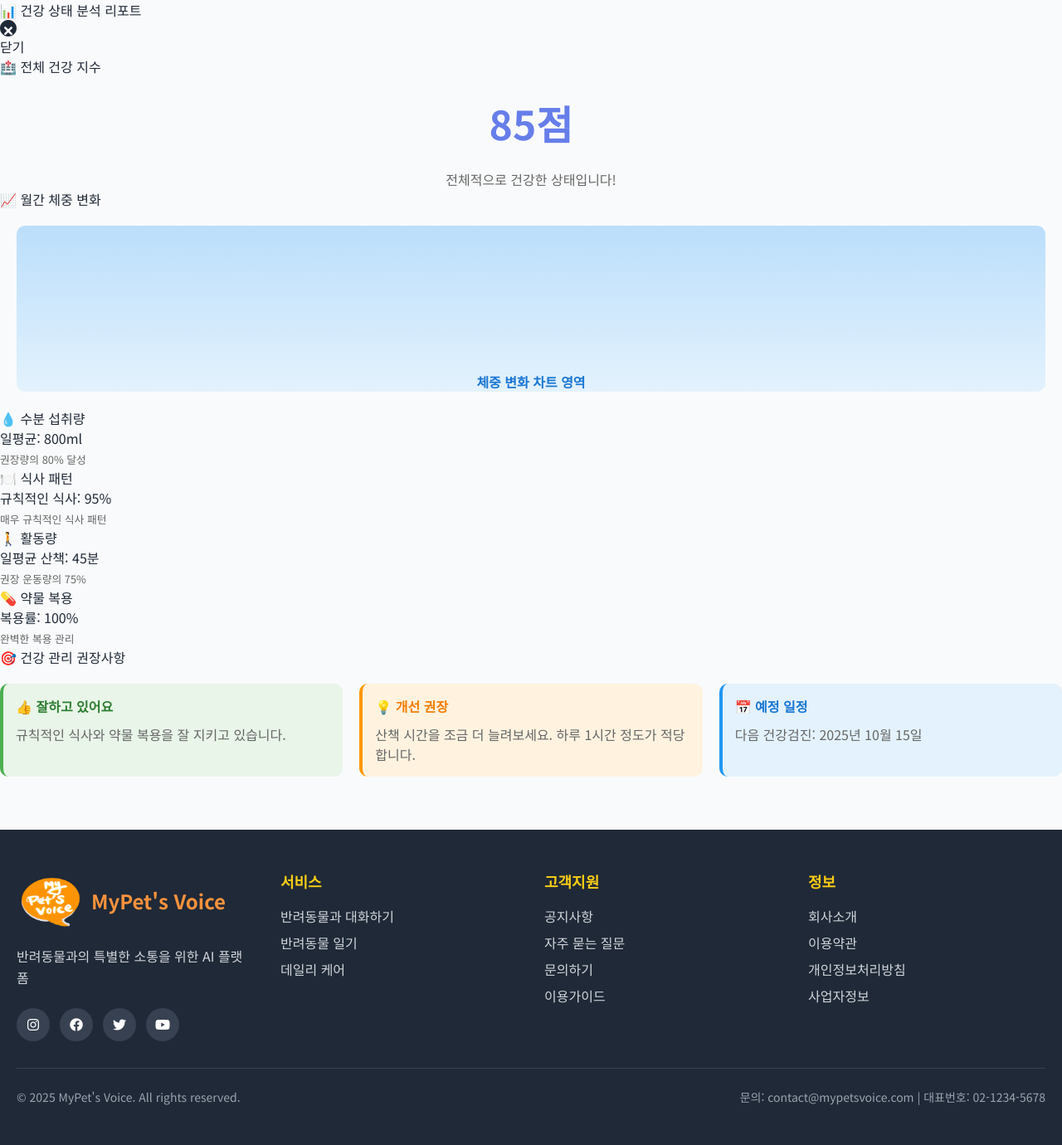
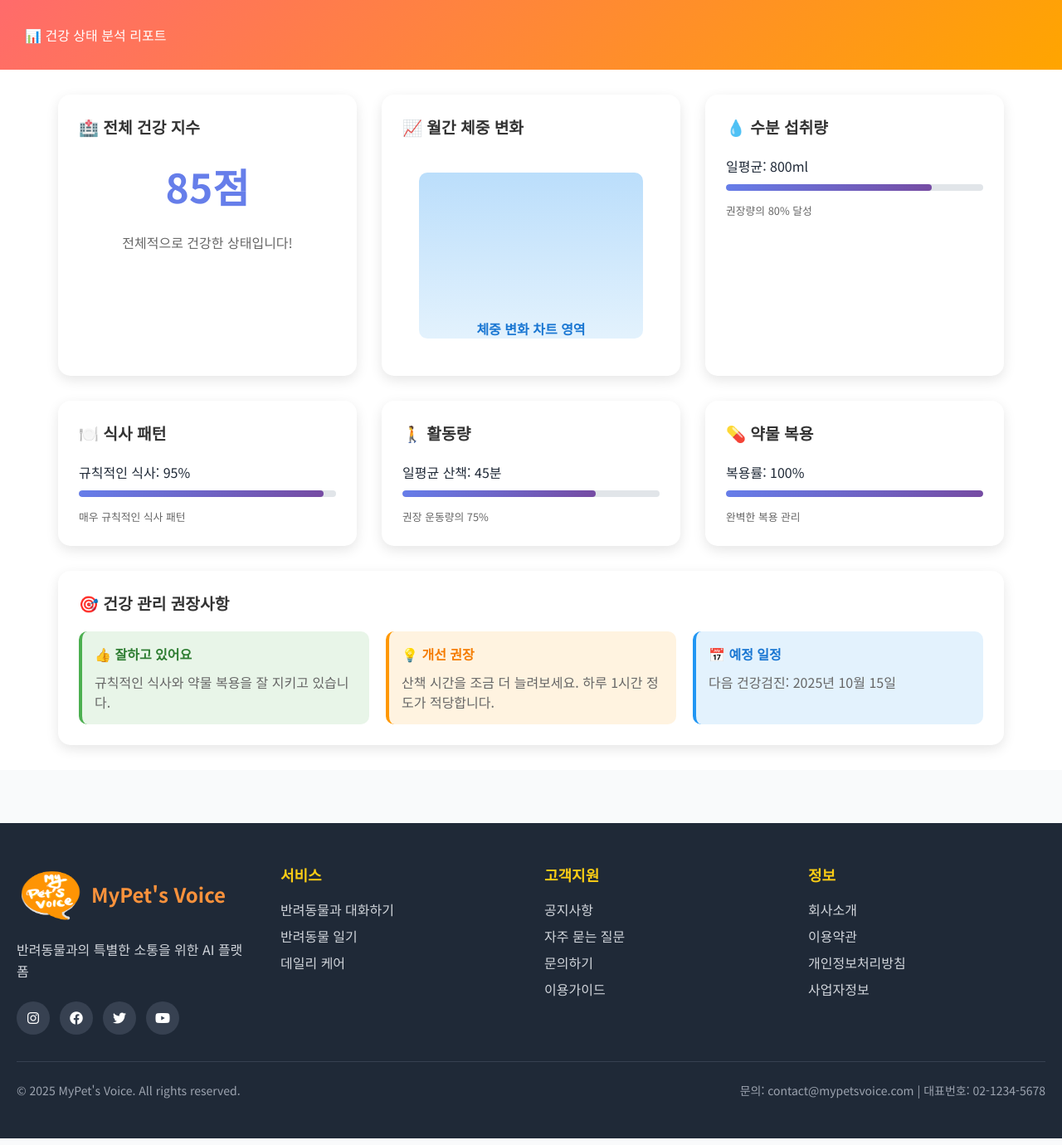
Before and after one commit to MyPetsVoice/my-pets-voice, a Flask app: template app/templates/dailycare/analysis_pet.html in a window 1280 px wide. Shown: the part 80-1460 px from the top of the page at 83% size. Run offline with Flask 3, Linux system fonts and the light colour scheme; the template is opened without the code that fills it, so the values that code supplies are empty; some libraries are stand-ins or nearby versions.

Commit message:
feat(#6) 전체기록, 건강관리 > 기록보기를 제외한 모든 html파일 분리 완료

```diff
--- a/app/routes/dailycare/dailycare.py
+++ b/app/routes/dailycare/dailycare.py
@@ -6,8 +6,13 @@ dailycare_bp = Blueprint('dailycare_bp', __name__)
 def get_dailycare():
     return render_template('dailycare/dailycare.html')
 
+@dailycare_bp.route('/analysis')
+def get_analysis():
+    return render_template('dailycare/analysis_pet.html')
+
 # 모달 전용 라우트
 @dailycare_bp.route("/modal/<string:name>")
 def load_modal(name):
     print('###### name :' , name)
+
     return render_template(f"dailycare/dailycare_modal/{name}.html")
--- a/app/routes/dailycare/dailycare_modal.py
+++ /dev/null
@@ -1,3 +0,0 @@
-from flask import Flask, Blueprint, jsonify, render_template
-
-modal_bp = Blueprint('modal_bp', __name__)
--- /dev/null
+++ b/app/static/css/analysis.css
@@ -0,0 +1,82 @@
+* {
+  margin: 0;
+  padding: 0;
+  box-sizing: border-box;
+}
+
+body {
+  font-family: "Apple SD Gothic Neo", "Noto Sans KR", sans-serif;
+  /* background: linear-gradient(135deg, #667eea 0%, #764ba2 100%); */
+  /* min-height: 100vh;
+  padding: 20px; */
+}
+
+
+/* 분석 페이지 스타일 */
+.analysis-page {
+  top: 0;
+  left: 0;
+  width: 100%;
+  height: 100%;
+  background: white;
+  z-index: 2000;
+  overflow-y: auto;
+}
+
+.analysis-header {
+  background: linear-gradient(135deg, #ff6b6b, #ffa500);
+  color: white;
+  padding: 30px;
+  display: flex;
+  justify-content: space-between;
+  align-items: center;
+}
+
+.analysis-content {
+  max-width: 1200px;
+  margin: 0 auto;
+  padding: 30px;
+  display: grid;
+  grid-template-columns: repeat(auto-fit, minmax(300px, 1fr));
+  gap: 30px;
+}
+
+.chart-card {
+  background: white;
+  border-radius: 15px;
+  padding: 25px;
+  box-shadow: 0 5px 15px rgba(0, 0, 0, 0.1);
+}
+
+.chart-header {
+  display: flex;
+  align-items: center;
+  gap: 10px;
+  margin-bottom: 20px;
+  color: #333;
+  font-size: 1.2rem;
+  font-weight: 600;
+}
+
+.progress-bar {
+  width: 100%;
+  height: 8px;
+  background: #e1e5e9;
+  border-radius: 4px;
+  overflow: hidden;
+  margin: 10px 0;
+}
+
+.progress-fill {
+  height: 100%;
+  background: linear-gradient(135deg, #667eea, #764ba2);
+  border-radius: 4px;
+  transition: width 1s ease;
+}
+
+@media (max-width: 768px) {
+  .analysis-content {
+    grid-template-columns: 1fr;
+    padding: 20px;
+  }
+}
--- a/app/templates/dailycare/analysis_pet.html
+++ b/app/templates/dailycare/analysis_pet.html
@@ -1,16 +1,11 @@
 {% extends "base.html" %}
 {% block title %}반려동물의 목소리가 들려 - 건강관리{% endblock %}
 {% block content %}
+<link rel="stylesheet" href="../../static/css/analysis.css">
 <!-- 건강 상태 분석 페이지 -->
     <div id="analysis-page" class="analysis-page">
         <div class="analysis-header">
             <h2>📊 건강 상태 분석 리포트</h2>
-            <button class="btn btn-secondary" onclick="closeAnalysis()">
-                <svg width="20" height="20" fill="currentColor" viewBox="0 0 16 16">
-                    <path d="M8 0C3.58 0 0 3.58 0 8s3.58 8 8 8 8-3.58 8-8-3.58-8-8-8zM5.707 6.707L8 9l2.293-2.293a1 1 0 011.414 1.414L9.414 10.5l2.293 2.293a1 1 0 01-1.414 1.414L8 11.914l-2.293 2.293a1 1 0 01-1.414-1.414L6.586 10.5 4.293 8.207a1 1 0 011.414-1.414z"/>
-                </svg>
-                닫기
-            </button>
         </div>
         <div class="analysis-content">
             <div class="chart-card">
--- a/app/templates/dailycare/dailycare_modal/allergy.html
+++ b/app/templates/dailycare/dailycare_modal/allergy.html
@@ -1,5 +1,5 @@
 
-
+    <div class="bg-white rounded-lg p-6 w-96 max-h-[80vh] overflow-y-auto">
                 <form class="modal-form">
                     <div class="form-row">
                         <div class="form-group">
@@ -48,3 +48,4 @@
                 </div>
             </div>
         </div>
+    </div>
--- a/app/templates/dailycare/dailycare_modal/care_chatbot.html
+++ b/app/templates/dailycare/dailycare_modal/care_chatbot.html
@@ -1,9 +1,9 @@
   <!-- AI 건강상담 대화창 -->
-    <div id="chat-overlay" class="chat-overlay">
+
         <div class="chat-container">
             <div class="chat-header">
                 <h3>🤖 AI 건강상담</h3>
-                <button class="modal-close" onclick="closeChat()">&times;</button>
+                <button class="modal-close" onclick="closeModal()">&times;</button>
             </div>
             <div class="chat-messages" id="chatMessages">
                 <div class="message ai">
@@ -20,4 +20,3 @@
                 </button>
             </div>
         </div>
-    </div>
--- a/app/templates/dailycare/dailycare_modal/disease.html
+++ b/app/templates/dailycare/dailycare_modal/disease.html
@@ -1,4 +1,4 @@
-
+<div class="bg-white rounded-lg p-6 w-96 max-h-[80vh] overflow-y-auto">
                 <form class="modal-form">
                     <div class="form-row">
                         <div class="form-group">
@@ -39,3 +39,4 @@
                 </div>
             </div>
         </div>
+ </div>
--- a/app/templates/dailycare/dailycare_modal/medication.html
+++ b/app/templates/dailycare/dailycare_modal/medication.html
@@ -1,4 +1,4 @@
-
+<div class="bg-white rounded-lg p-6 w-96 max-h-[80vh] overflow-y-auto">
                 <form class="modal-form">
                     <div class="form-row">
                         <div class="form-group">
@@ -50,3 +50,4 @@
                 </div>
             </div>
         </div>
+    </div>
--- a/app/templates/dailycare/dailycare_modal/medicen_history.html
+++ b/app/templates/dailycare/dailycare_modal/medicen_history.html
@@ -1,4 +1,5 @@
- <div id="checkup-modal" class="modal-overlay">
+<div class="bg-white rounded-lg p-6 w-96 max-h-[80vh] overflow-y-auto">
+<div id="checkup-modal" class="modal-overlay">
         <div class="modal">
             <div class="modal-header">
                 <h3>🔍 건강검진 관리</h3>
@@ -46,3 +47,4 @@
             </div>
         </div>
     </div>
+    </div>
--- a/app/templates/dailycare/dailycare_modal/surgery.html
+++ b/app/templates/dailycare/dailycare_modal/surgery.html
@@ -1,4 +1,4 @@
-
+<div class="bg-white rounded-lg p-6 w-96 max-h-[80vh] overflow-y-auto">
                 <form class="modal-form">
                     <div class="form-row">
                         <div class="form-group">
@@ -43,3 +43,4 @@
                 </div>
             </div>
         </div>
+    </div>
--- a/app/templates/dailycare/dailycare_modal/vaccination.html
+++ b/app/templates/dailycare/dailycare_modal/vaccination.html
@@ -1,4 +1,4 @@
-
+<div class="bg-white rounded-lg p-6 w-96 max-h-[80vh] overflow-y-auto">
                 <form class="modal-form">
                     <div class="form-row">
                         <div class="form-group">
@@ -41,3 +41,4 @@
                 </div>
             </div>
         </div>
+    </div>
```
Also changed, not shown: app/static/js/dailycare.js (+4 -9 lines), app/templates/dailycare/dailycare.html (+18 -7 lines).
